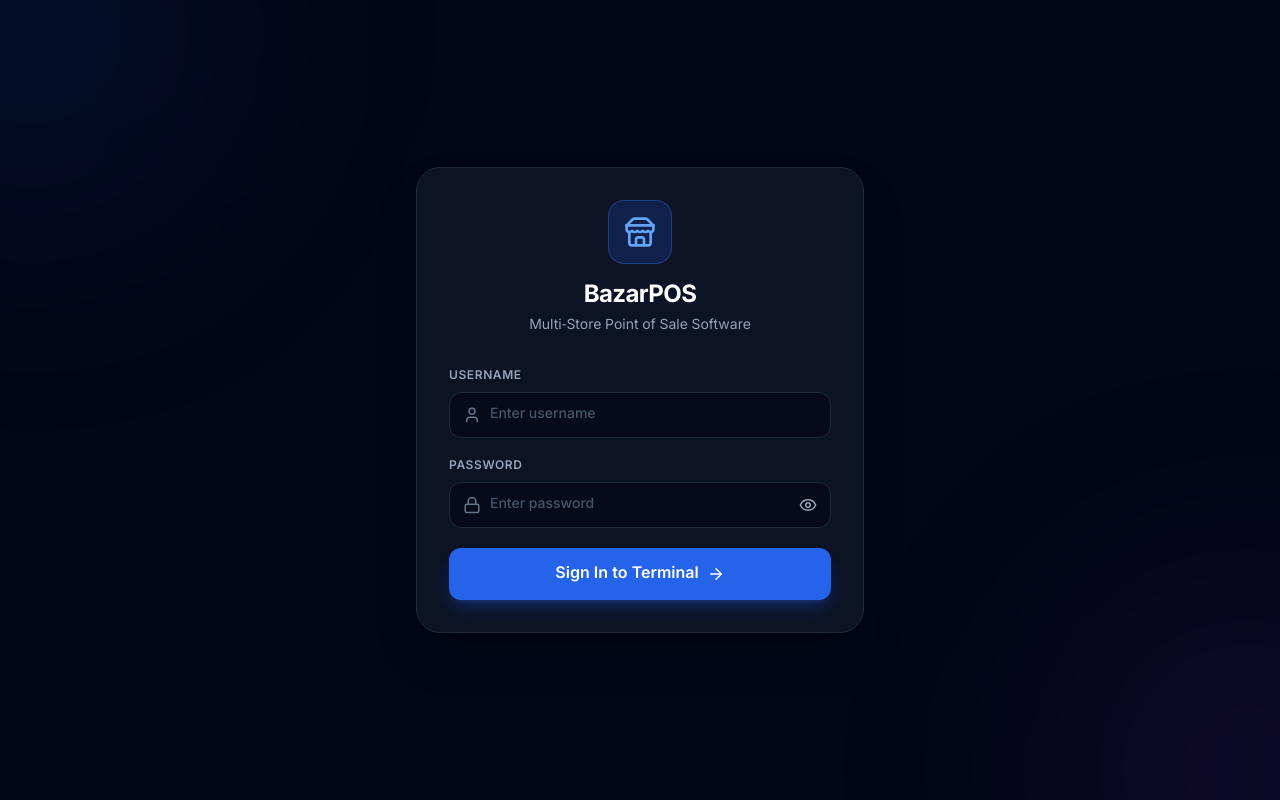
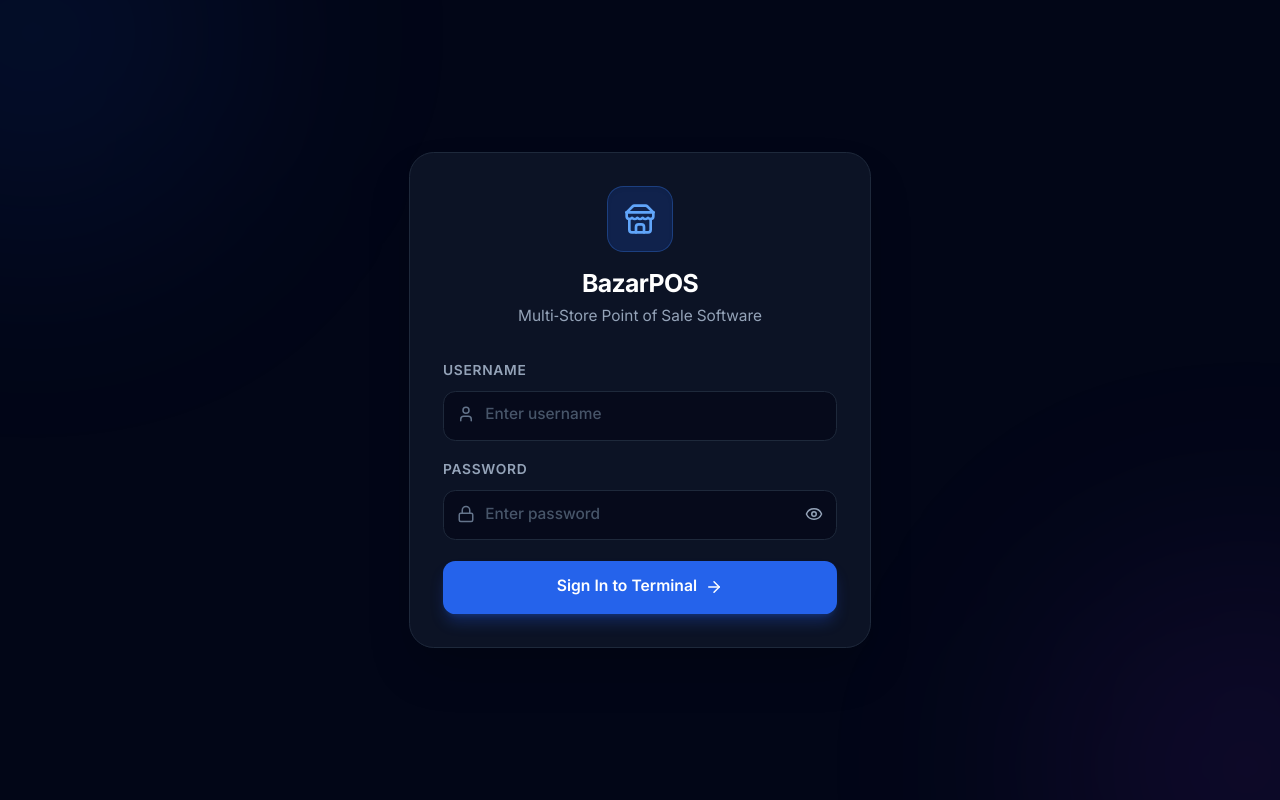
Before and after one commit to hisam84/BazarPOS, a Next.js app: page /login in a window 1280 px wide. Built offline with nearby package versions, Linux system fonts and the light colour scheme.

Commit message:
Enhance global font scale and typography readability across the entire system

```diff
--- a/src/app/globals.css
+++ b/src/app/globals.css
@@ -3,6 +3,12 @@
 @tailwind base;
 @tailwind components;
 @tailwind utilities;
+
+html {
+  font-size: 16.5px;
+  -webkit-font-smoothing: antialiased;
+  -moz-osx-font-smoothing: grayscale;
+}
 
 * {
   font-family: 'Noto Sans Bengali', 'Inter', system-ui, -apple-system, sans-serif;
@@ -11,7 +17,29 @@
 body {
   background-color: #f8fafc;
   color: #0f172a;
+  font-size: 0.95rem;
+  line-height: 1.55;
 }
+
+/* Enhanced font scaling for crisp, comfortable readability */
+.text-\[9px\] {
+  font-size: 0.70rem !important;
+}
+.text-\[10px\] {
+  font-size: 0.75rem !important;
+}
+.text-\[11px\] {
+  font-size: 0.80rem !important;
+}
+.text-xs {
+  font-size: 0.835rem !important;
+  line-height: 1.25rem !important;
+}
+.text-sm {
+  font-size: 0.935rem !important;
+  line-height: 1.4rem !important;
+}
+
 
 /* Custom Scrollbars */
 ::-webkit-scrollbar {
```
